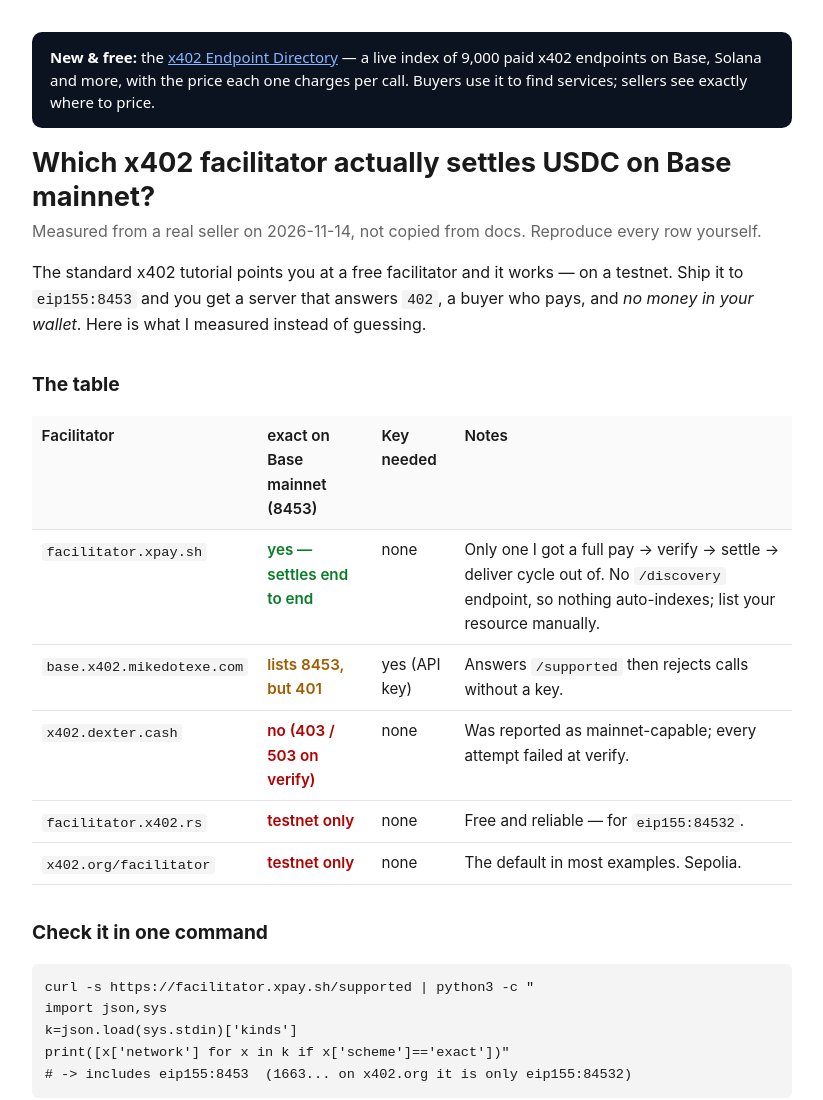
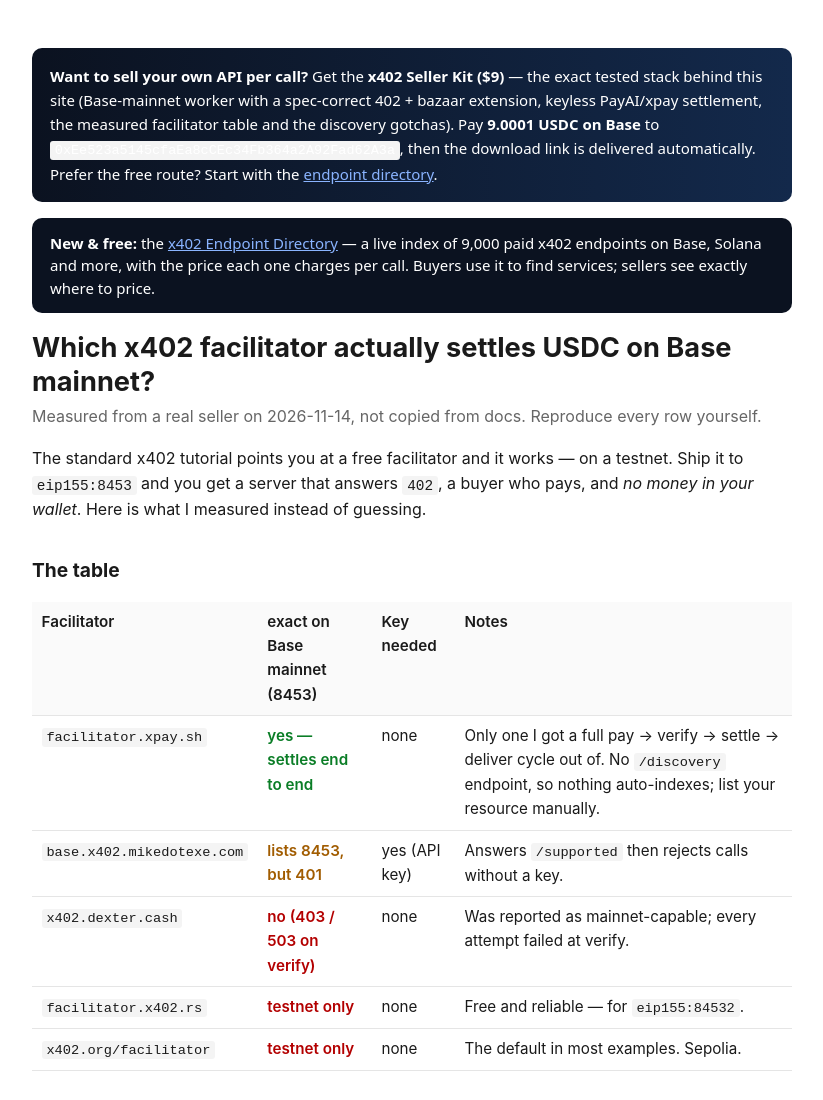
Before and after one commit to earnordie-ernest/x402-seller-kit, a plain HTML site: page index.html in a window 1280 px wide. Shown: the top 1100 px of the page, without its empty margins (228-1051 px from the left). Drawn offline with Linux system fonts and the light colour scheme.

Commit message:
Add featured Seller Kit CTA

```diff
--- a/index.html
+++ b/index.html
@@ -21,7 +21,7 @@
  footer{margin-top:3rem;color:#777;font-size:.85rem;border-top:1px solid #eee;padding-top:1rem}
 </style>
 </head>
-<body><div style="background:#0b1220;color:#fff;padding:14px 18px;margin:0 0 16px;border-radius:10px;font:15px/1.5 system-ui,sans-serif"><b>New &amp; free:</b> the <a style="color:#8ab4ff" href="./directory/">x402 Endpoint Directory</a> &mdash; a live index of 9,000 paid x402 endpoints on Base, Solana and more, with the price each one charges per call. Buyers use it to find services; sellers see exactly where to price.</div>
+<body><div id="kit" style="background:linear-gradient(90deg,#0b1220,#13294b);color:#fff;padding:16px 18px;border-radius:10px;margin:16px 0;font:15px/1.6 system-ui,sans-serif"><b>Want to sell your own API per call?</b> Get the <b>x402 Seller Kit ($9)</b> &mdash; the exact tested stack behind this site (Base-mainnet worker with a spec-correct 402 + bazaar extension, keyless PayAI/xpay settlement, the measured facilitator table and the discovery gotchas). Pay <b>9.0001 USDC on Base</b> to <code>0xEe523a5145cfaEa8cCEc34Fb364a2A92Fad62A3a</code>, then the download link is delivered automatically. Prefer the free route? Start with the <a style="color:#8ab4ff" href="./directory/">endpoint directory</a>.</div><div style="background:#0b1220;color:#fff;padding:14px 18px;margin:0 0 16px;border-radius:10px;font:15px/1.5 system-ui,sans-serif"><b>New &amp; free:</b> the <a style="color:#8ab4ff" href="./directory/">x402 Endpoint Directory</a> &mdash; a live index of 9,000 paid x402 endpoints on Base, Solana and more, with the price each one charges per call. Buyers use it to find services; sellers see exactly where to price.</div>
 <h1>Which x402 facilitator actually settles USDC on Base mainnet?</h1>
 <p class="sub">Measured from a real seller on 2026-11-14, not copied from docs. Reproduce every row yourself.</p>
 
```
